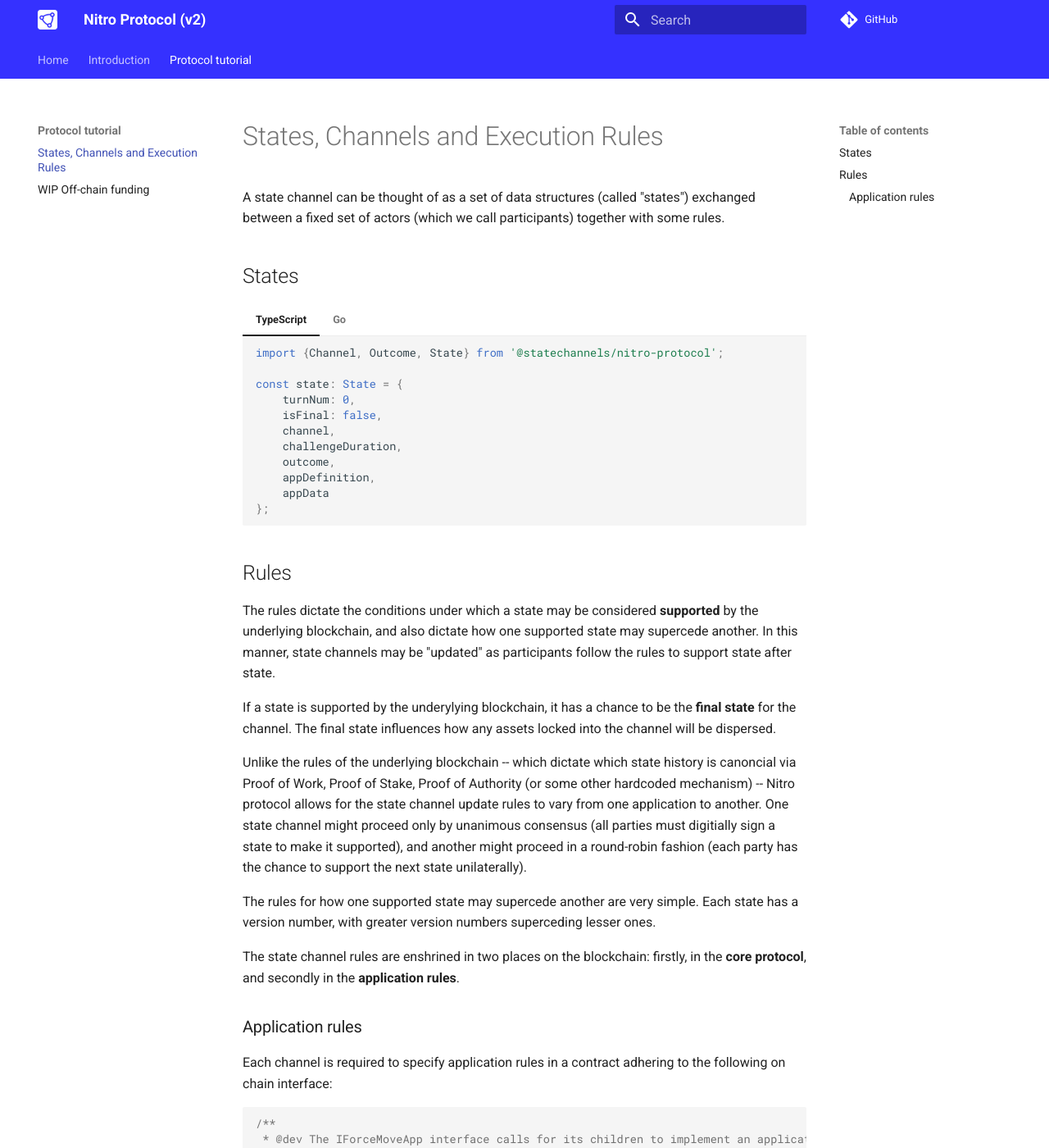
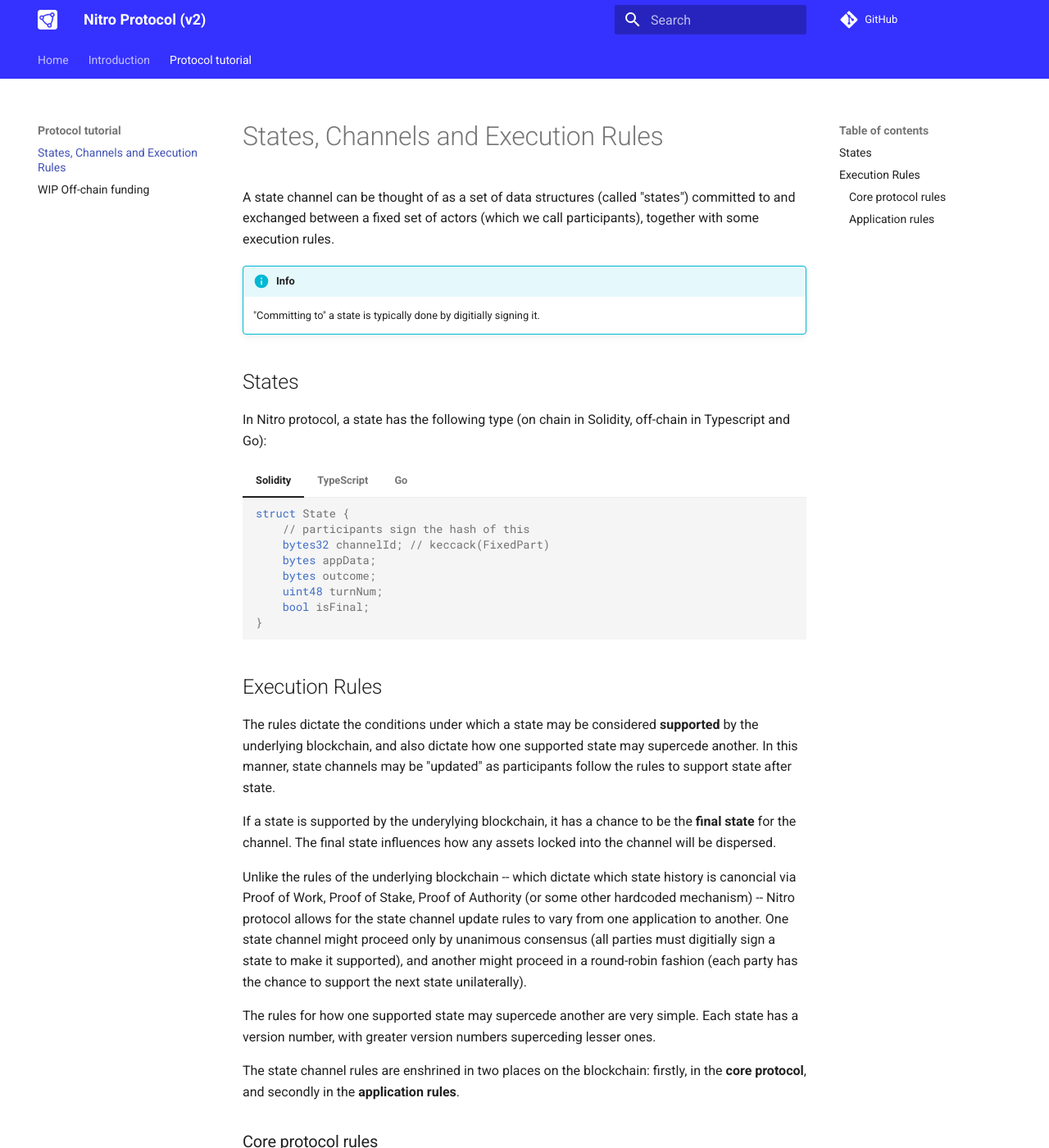
Before and after one commit to statechannels/go-nitro, an MkDocs documentation site: the page built from docs/protocol-tutorial/0001-states-channels-execution-rules.md, in a window 1280 px wide and 1400 px high. Shown: the whole window at 82% size. Built offline with MkDocs 1.6.1 and Material for MkDocs 9.7.7, drawn with Linux system fonts in a browser that asks for light colours; comment, search, counter and statistics services are not loaded; some of the changed text lies outside the part shown.

Commit message:
add core rules sec

````diff
--- a/docs/protocol-tutorial/0001-states-channels-execution-rules.md
+++ b/docs/protocol-tutorial/0001-states-channels-execution-rules.md
@@ -1,8 +1,26 @@
 # States, Channels and Execution Rules
 
-A state channel can be thought of as a set of data structures (called "states") exchanged between a fixed set of actors (which we call participants) together with some rules.
+A state channel can be thought of as a set of data structures (called "states") committed to and exchanged between a fixed set of actors (which we call participants), together with some execution rules.
+
+!!! info
+
+    "Committing to" a state is typically done by digitially signing it.
 
 ## States
+
+In Nitro protocol, a state has the following type (on chain in Solidity, off-chain in Typescript and Go):
+=== "Solidity"
+
+    ```solidity
+    struct State {
+        // participants sign the hash of this
+        bytes32 channelId; // keccack(FixedPart)
+        bytes appData;
+        bytes outcome;
+        uint48 turnNum;
+        bool isFinal;
+    }
+    ```
 
 === "TypeScript"
 
@@ -51,7 +69,7 @@
 
     ```
 
-## Rules
+## Execution Rules
 
 The rules dictate the conditions under which a state may be considered **supported** by the underlying blockchain, and also dictate how one supported state may supercede another. In this manner, state channels may be "updated" as participants follow the rules to support state after state.
 
@@ -62,6 +80,15 @@
 The rules for how one supported state may supercede another are very simple. Each state has a version number, with greater version numbers superceding lesser ones.
 
 The state channel rules are enshrined in two places on the blockchain: firstly, in the **core protocol**, and secondly in the **application rules**.
+
+### Core protocol rules
+
+Nitro is a very open protocol, and has become more open over time (in particular, v2 is more open compared with v1). This means that very little is stipulated at the core protocol level. Each application gets full control over when a state can be considered supported. The only things enforced by the core protocol are:
+
+- the rule that higher turn numbers take precedence over lower ones
+- an escape hatch for an "instant checkout" of the channel, which bypasses the application rules altogether (TODO link)
+
+Otherwise, the core protocol defers to the application rules.
 
 ### Application rules
 
````
